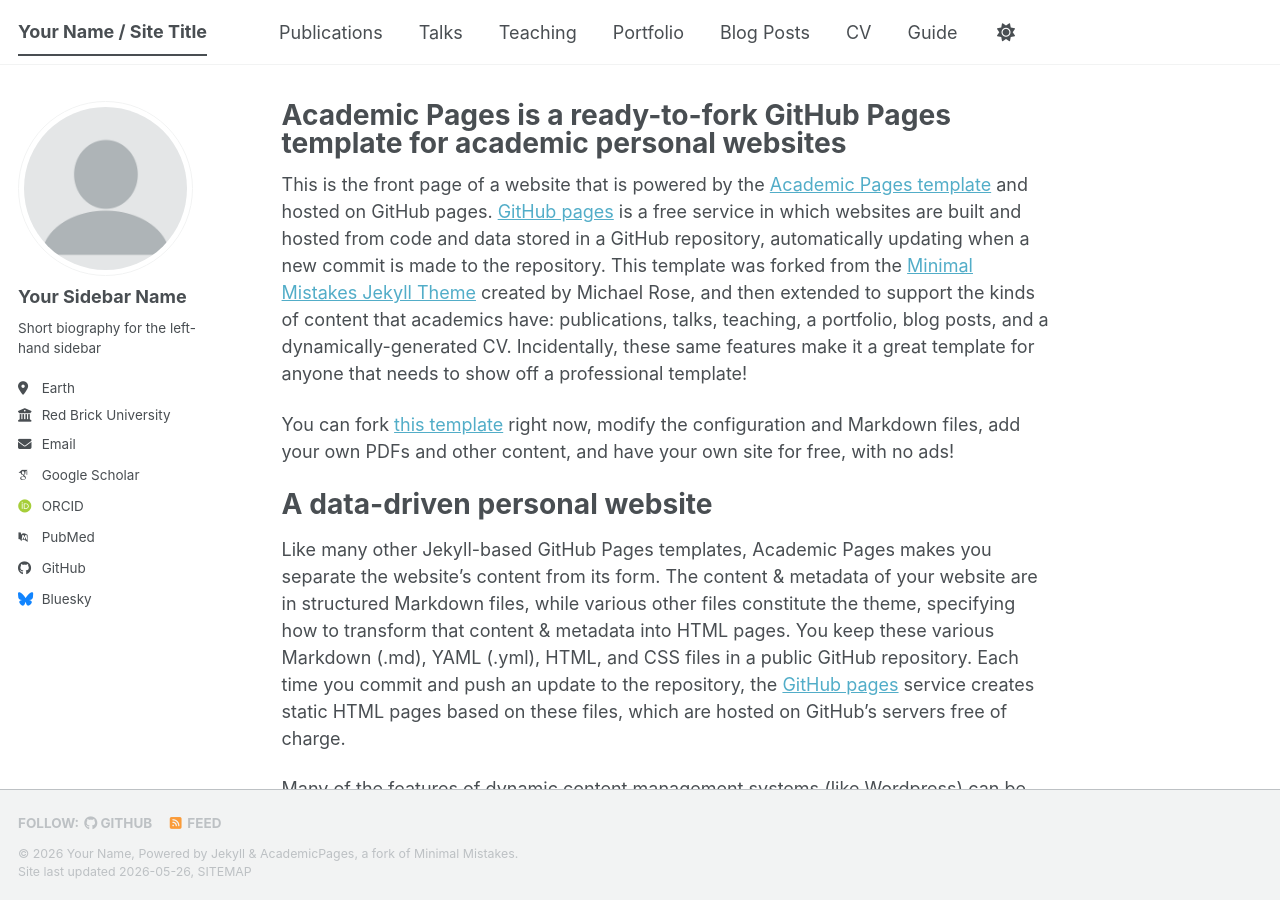
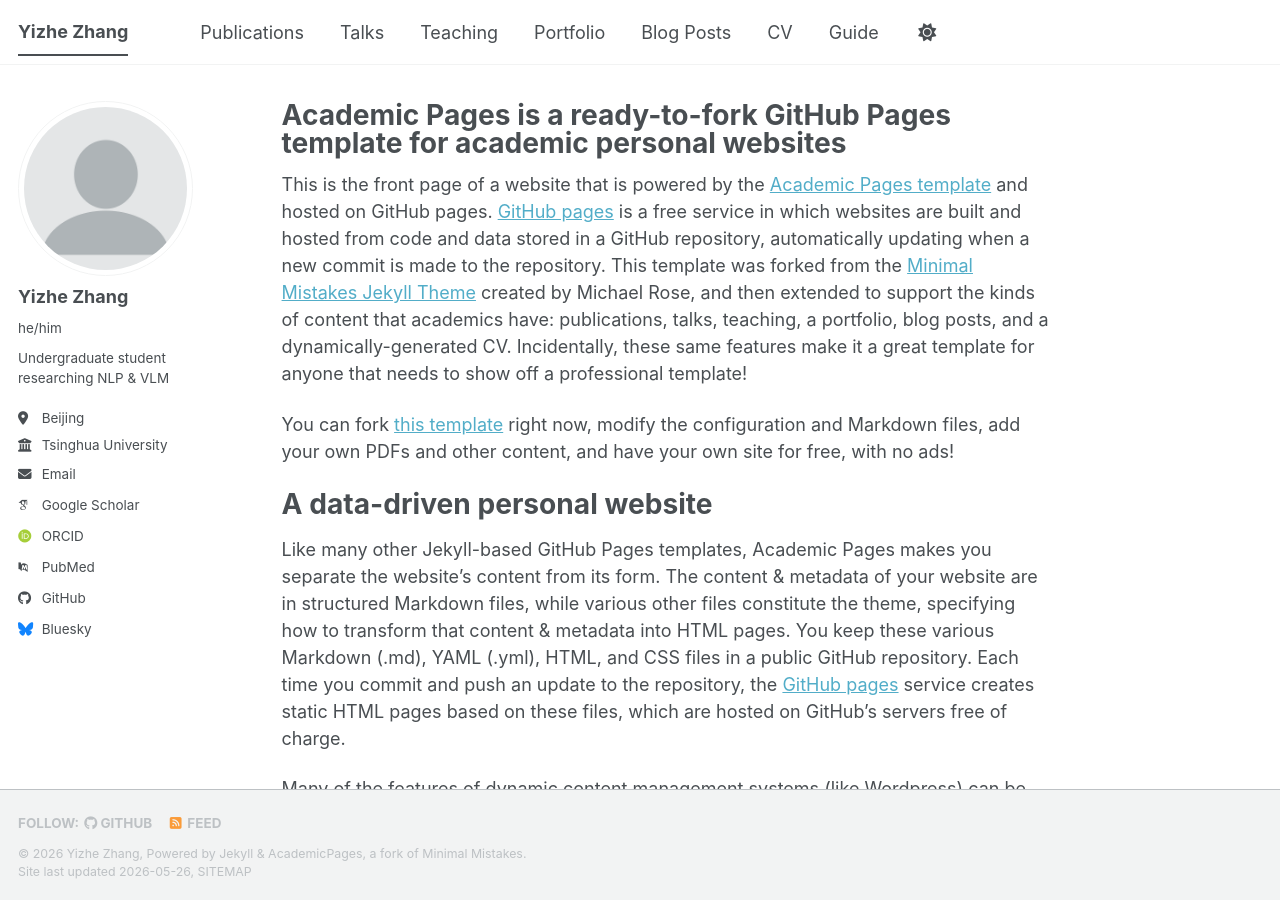
Before and after one commit to zacharyzhang21/zacharyzhang21.github.io, a Jekyll site: the page built from _pages/about.md, in a window 1280 px wide and 900 px high. Built offline with Jekyll 4.4.1, drawn with Linux system fonts in a browser that asks for light colours; some web fonts are replaced; a script bundle is joined from its source files by our own code; library files that are not in the unit come from our copies.

Commit message:
Update _config.yml

```diff
--- a/_config.yml
+++ b/_config.yml
@@ -9,14 +9,14 @@
 # Basic Site Settings
 locale                   : "en-US"
 site_theme               : "default" # The available themes options are "default", "air", "sunrise", "mint", "dirt" and "contrast"
-title                    : "Your Name / Site Title"
+title                    : "Yizhe Zhang"
 title_separator          : "-"
-name                     : &name "Your Name"
-description              : &description "Your Name's academic portfolio"   # Update this with a general description of your site, this is the default if not overridden by a page
-url                      : https://academicpages.github.io # The base hostname & protocol for your site e.g. "https://[your GitHub username].github.io",
+name                     : &name "Yizhe Zhang"
+description              : &description "Undergraduate student researching NLP & VLM"   # Update this with a general description of your site, this is the default if not overridden by a page
+url                      : https://zacharyzhang21.github.io # The base hostname & protocol for your site e.g. "https://[your GitHub username].github.io",
                                                            # or if you already have some other page hosted on Github then use "https://[your GitHub username].github.io/[Your Repo Name]"
 baseurl                  : "" # the subpath of your site, e.g. "/blog"
-repository               : "academicpages/academicpages.github.io"
+repository               : "zacharyzhang21/zacharyzhang21.github.io"
 
 # Site Author - The following control what appear as part of the author content on the side bar.
 #               If a field is blank the icon and link will not appear, otherwise it will be shown.
@@ -24,13 +24,13 @@ repository               : "academicpages/academicpages.github.io"
 author:
   # Biographic information
   avatar           : "profile.png"
-  name             : "Your Sidebar Name"
-  pronouns         : # example: "she/her"
-  bio              : "Short biography for the left-hand sidebar"
-  location         : "Earth"
-  employer         : "Red Brick University"
+  name             : "Yizhe Zhang"
+  pronouns         : "he/him"
+  bio              : "Undergraduate student researching NLP & VLM"
+  location         : "Beijing"
+  employer         : "Tsinghua University"
   uri              : # URL
-  email            : "none@example.org"
+  email            : "zhangyiz22@mails.tsinghua.edu.cn"
 
   # Academic websites
   academia         : # URL
```
